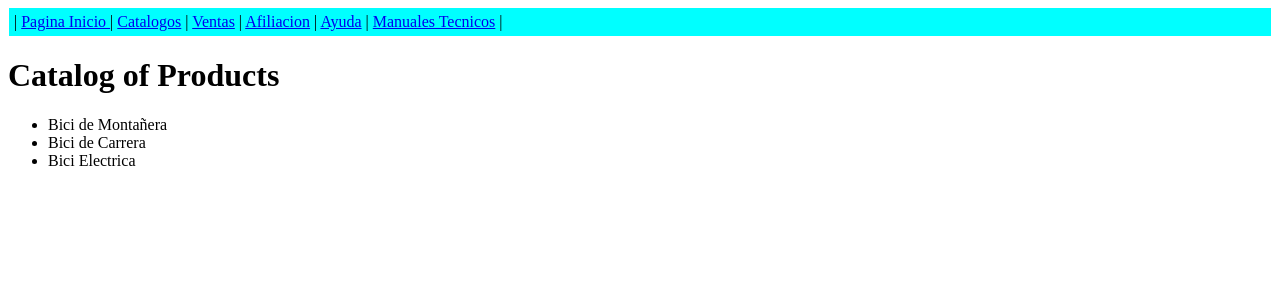
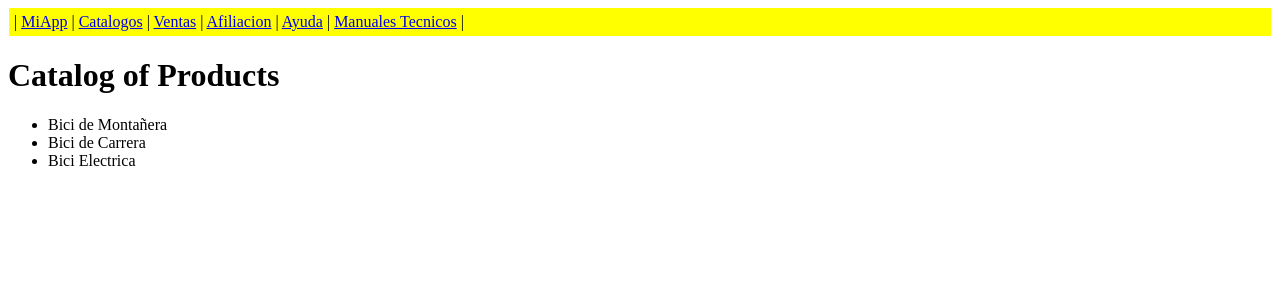
Before and after one commit to dvc2k/demo-app, a PHP site: page /commercial/catalog/catalog.php in a window 1280 px wide. Shown: the top 300 px of the page. Run offline with PHP 8.4, Linux system fonts and the light colour scheme.

```diff
--- a/app/core/utils.php
+++ b/app/core/utils.php
@@ -25,8 +25,8 @@ return '
 
 
 function f_app_mainmenu(){
-    return '<div style="margin:1px; padding:5px; background-color: cyan;">'
-        .'| <a href="'.APP_ROOT.'/">Pagina Inicio </a> '
+    return '<div style="margin:1px; padding:5px; background-color: yellow;">'
+        .'| <a href="'.APP_ROOT.'/">MiApp</a> '
         .'| <a href="'.APP_ROOT.'/commercial/catalog/">Catalogos</a> '
         .'| <a href="'.APP_ROOT.'/commercial/sales/">Ventas</a> '
         .'| <a href="'.APP_ROOT.'/commercial/subscribe/">Afiliacion</a> '
--- a/index.php
+++ b/index.php
@@ -18,5 +18,6 @@ include_once APP_ROOT."/app/core/utils.php";
     <div>
         Wellcome!
     </div>
+    <strong>Aqui estuvo David!</strong>
 </body>
 </html>
```
